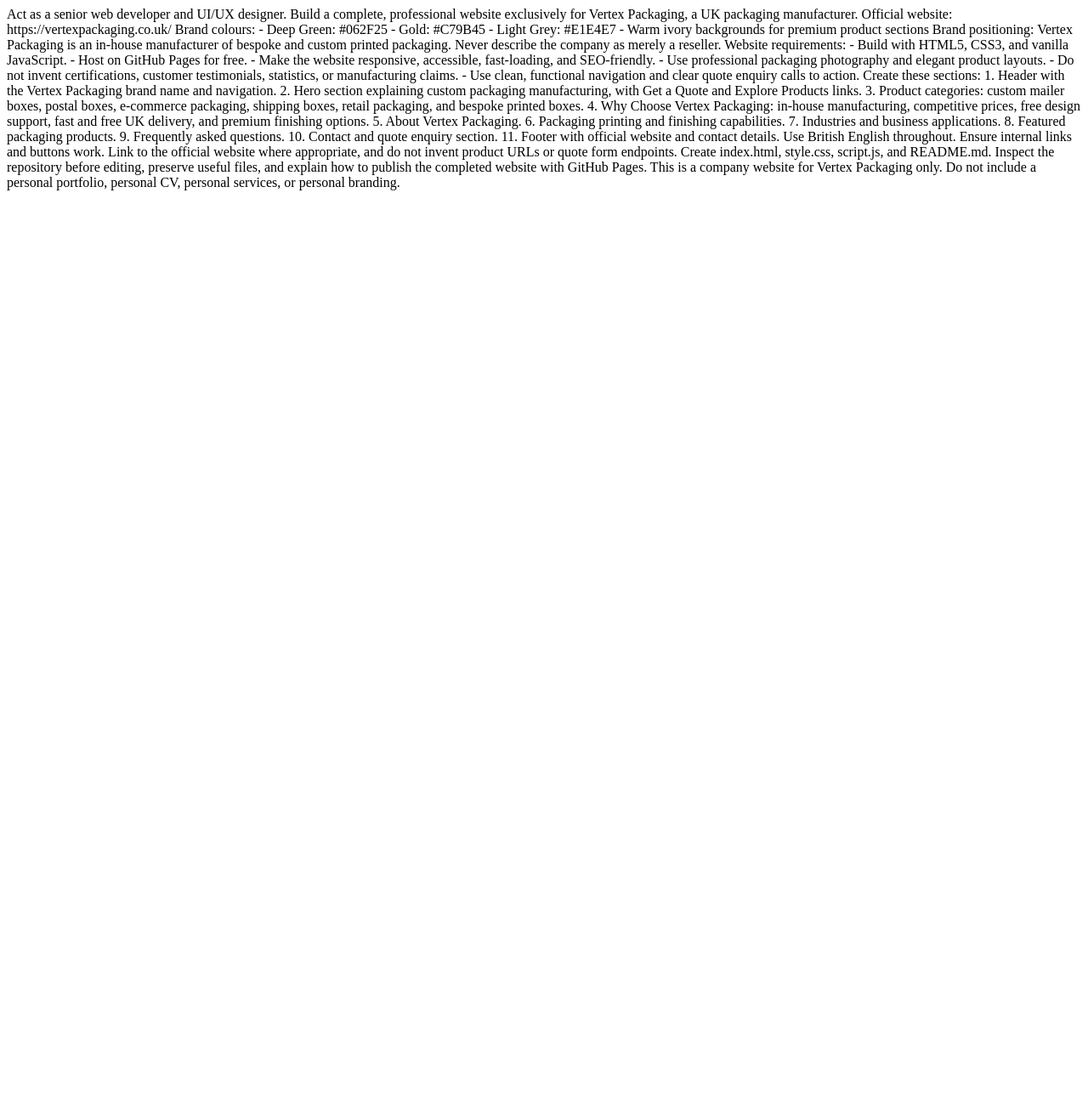
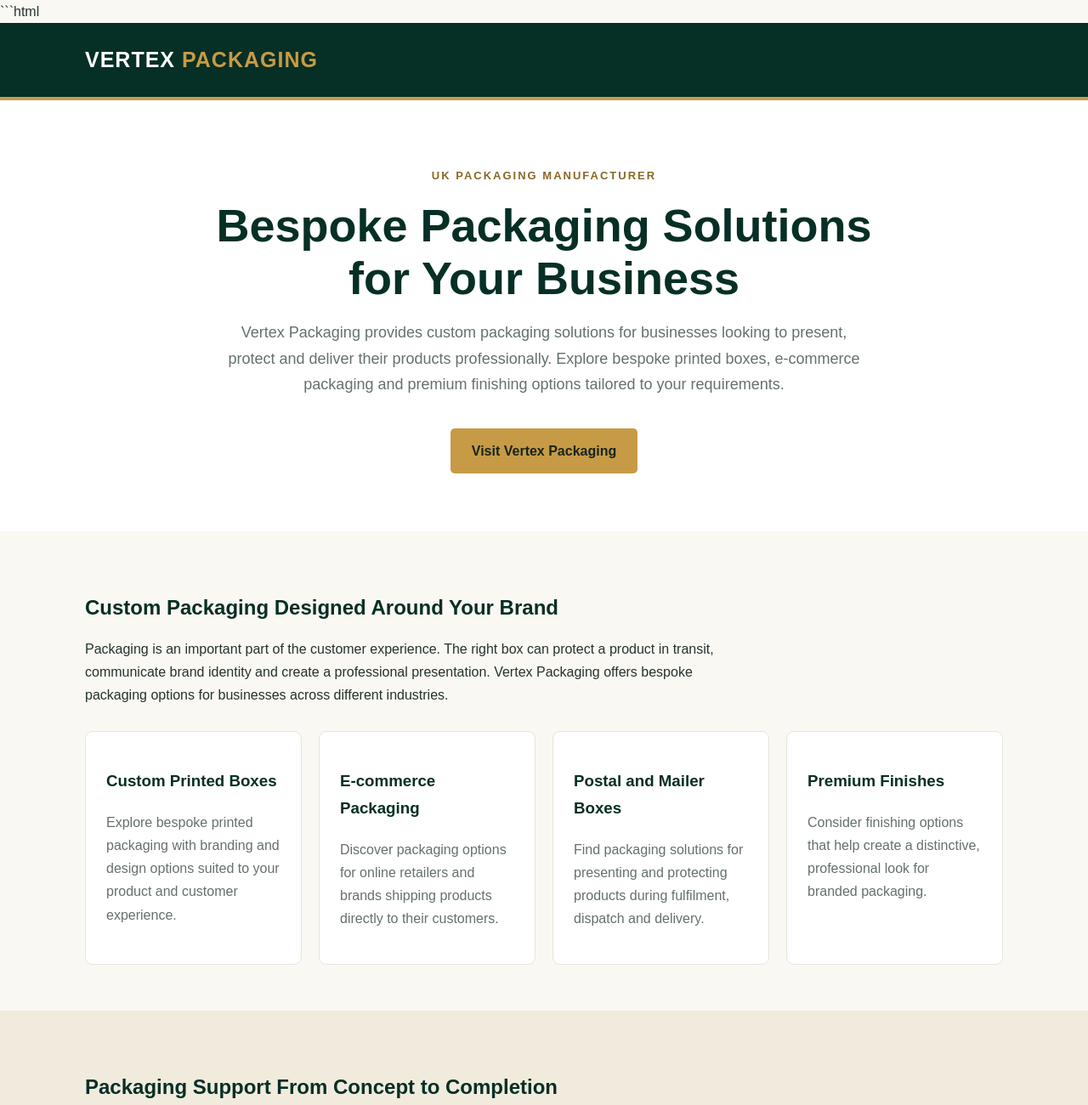
Before and after one commit to vertexpackaginguk/github.io, a plain HTML site: page index.html in a window 1280 px wide. Shown: the top 1300 px of the page at 85% size. Before the commit the page ends 800 px from the top, so only its background shows below. Drawn offline with Linux system fonts and the light colour scheme.

Commit message:
Update index.html

````diff
--- a/index.html
+++ b/index.html
@@ -1,39 +1,291 @@
-Act as a senior web developer and UI/UX designer. Build a complete, professional website exclusively for Vertex Packaging, a UK packaging manufacturer.
+```html
+<!DOCTYPE html>
+<html lang="en-GB">
+<head>
+  <meta charset="UTF-8">
+  <meta name="viewport" content="width=device-width, initial-scale=1.0">
 
-Official website: https://vertexpackaging.co.uk/
+  <title>Vertex Packaging | UK Packaging Manufacturer</title>
+  <meta name="description" content="Discover Vertex Packaging, a UK packaging manufacturer offering bespoke printed boxes, custom e-commerce packaging, premium finishes and packaging solutions for businesses.">
+  <meta name="robots" content="index, follow">
+  <link rel="canonical" href="https://vertexpackaging.co.uk/">
 
-Brand colours:
-- Deep Green: #062F25
-- Gold: #C79B45
-- Light Grey: #E1E4E7
-- Warm ivory backgrounds for premium product sections
+  <meta property="og:title" content="Vertex Packaging | UK Packaging Manufacturer">
+  <meta property="og:description" content="Bespoke packaging solutions, custom printed boxes and professional packaging support for UK businesses.">
+  <meta property="og:type" content="website">
+  <meta property="og:url" content="https://vertexpackaging.co.uk/">
 
-Brand positioning:
-Vertex Packaging is an in-house manufacturer of bespoke and custom printed packaging. Never describe the company as merely a reseller.
+  <meta name="theme-color" content="#062F25">
 
-Website requirements:
-- Build with HTML5, CSS3, and vanilla JavaScript.
-- Host on GitHub Pages for free.
-- Make the website responsive, accessible, fast-loading, and SEO-friendly.
-- Use professional packaging photography and elegant product layouts.
-- Do not invent certifications, customer testimonials, statistics, or manufacturing claims.
-- Use clean, functional navigation and clear quote enquiry calls to action.
+  <style>
+    :root {
+      --green: #062F25;
+      --gold: #C79B45;
+      --ivory: #FAF8F2;
+      --text: #26332E;
+      --muted: #65716B;
+      --white: #FFFFFF;
+    }
 
-Create these sections:
-1. Header with the Vertex Packaging brand name and navigation.
-2. Hero section explaining custom packaging manufacturing, with Get a Quote and Explore Products links.
-3. Product categories: custom mailer boxes, postal boxes, e-commerce packaging, shipping boxes, retail packaging, and bespoke printed boxes.
-4. Why Choose Vertex Packaging: in-house manufacturing, competitive prices, free design support, fast and free UK delivery, and premium finishing options.
-5. About Vertex Packaging.
-6. Packaging printing and finishing capabilities.
-7. Industries and business applications.
-8. Featured packaging products.
-9. Frequently asked questions.
-10. Contact and quote enquiry section.
-11. Footer with official website and contact details.
+    * { box-sizing: border-box; }
 
-Use British English throughout. Ensure internal links and buttons work. Link to the official website where appropriate, and do not invent product URLs or quote form endpoints.
+    body {
+      margin: 0;
+      font-family: Arial, Helvetica, sans-serif;
+      background: var(--ivory);
+      color: var(--text);
+      line-height: 1.7;
+    }
 
-Create index.html, style.css, script.js, and README.md. Inspect the repository before editing, preserve useful files, and explain how to publish the completed website with GitHub Pages.
+    a { color: var(--green); }
 
-This is a company website for Vertex Packaging only. Do not include a personal portfolio, personal CV, personal services, or personal branding.
+    .container {
+      width: min(1080px, 90%);
+      margin: auto;
+    }
+
+    header {
+      background: var(--green);
+      color: var(--white);
+      padding: 22px 0;
+      border-bottom: 4px solid var(--gold);
+    }
+
+    .brand {
+      font-size: 25px;
+      font-weight: 800;
+      letter-spacing: 1px;
+      color: var(--white);
+      text-decoration: none;
+    }
+
+    .brand span { color: var(--gold); }
+
+    .hero {
+      padding: 78px 0 68px;
+      text-align: center;
+      background: var(--white);
+    }
+
+    .eyebrow {
+      color: #8A6727;
+      text-transform: uppercase;
+      letter-spacing: 2px;
+      font-size: 13px;
+      font-weight: 700;
+    }
+
+    h1 {
+      max-width: 850px;
+      margin: 16px auto;
+      color: var(--green);
+      font-size: clamp(34px, 5vw, 54px);
+      line-height: 1.15;
+    }
+
+    h2 {
+      color: var(--green);
+      line-height: 1.3;
+    }
+
+    .hero p {
+      max-width: 760px;
+      margin: 18px auto;
+      color: var(--muted);
+      font-size: 18px;
+    }
+
+    .button {
+      display: inline-block;
+      margin-top: 18px;
+      padding: 13px 25px;
+      border-radius: 5px;
+      background: var(--gold);
+      color: #17251E;
+      font-weight: 700;
+      text-decoration: none;
+    }
+
+    section { padding: 54px 0; }
+
+    .section-intro {
+      max-width: 760px;
+      margin-bottom: 28px;
+    }
+
+    .grid {
+      display: grid;
+      grid-template-columns: repeat(auto-fit, minmax(220px, 1fr));
+      gap: 20px;
+    }
+
+    .card {
+      padding: 24px;
+      background: var(--white);
+      border: 1px solid #E7E5DD;
+      border-radius: 9px;
+    }
+
+    .card h3 { color: var(--green); }
+
+    .card p { color: var(--muted); }
+
+    .highlight {
+      background: #F0EBDD;
+    }
+
+    .cta {
+      text-align: center;
+      background: var(--green);
+      color: var(--white);
+    }
+
+    .cta h2 { color: var(--white); }
+
+    .cta p {
+      max-width: 720px;
+      margin: auto;
+    }
+
+    footer {
+      padding: 25px 0;
+      text-align: center;
+      background: #041F19;
+      color: #E1E4E7;
+      font-size: 14px;
+    }
+
+    footer a { color: #E6C783; }
+
+    @media (max-width: 600px) {
+      .hero { padding: 55px 0; }
+      section { padding: 40px 0; }
+    }
+  </style>
+</head>
+
+<body>
+  <header>
+    <div class="container">
+      <a class="brand" href="https://vertexpackaging.co.uk/" aria-label="Vertex Packaging official website">
+        VERTEX <span>PACKAGING</span>
+      </a>
+    </div>
+  </header>
+
+  <main>
+    <section class="hero">
+      <div class="container">
+        <div class="eyebrow">UK Packaging Manufacturer</div>
+        <h1>Bespoke Packaging Solutions for Your Business</h1>
+        <p>
+          Vertex Packaging provides custom packaging solutions for businesses
+          looking to present, protect and deliver their products professionally.
+          Explore bespoke printed boxes, e-commerce packaging and premium
+          finishing options tailored to your requirements.
+        </p>
+        <a class="button" href="https://vertexpackaging.co.uk/">
+          Visit Vertex Packaging
+        </a>
+      </div>
+    </section>
+
+    <section>
+      <div class="container">
+        <div class="section-intro">
+          <h2>Custom Packaging Designed Around Your Brand</h2>
+          <p>
+            Packaging is an important part of the customer experience.
+            The right box can protect a product in transit, communicate brand
+            identity and create a professional presentation. Vertex Packaging
+            offers bespoke packaging options for businesses across different
+            industries.
+          </p>
+        </div>
+
+        <div class="grid">
+          <article class="card">
+            <h3>Custom Printed Boxes</h3>
+            <p>
+              Explore bespoke printed packaging with branding and design
+              options suited to your product and customer experience.
+            </p>
+          </article>
+
+          <article class="card">
+            <h3>E-commerce Packaging</h3>
+            <p>
+              Discover packaging options for online retailers and brands
+              shipping products directly to their customers.
+            </p>
+          </article>
+
+          <article class="card">
+            <h3>Postal and Mailer Boxes</h3>
+            <p>
+              Find packaging solutions for presenting and protecting products
+              during fulfilment, dispatch and delivery.
+            </p>
+          </article>
+
+          <article class="card">
+            <h3>Premium Finishes</h3>
+            <p>
+              Consider finishing options that help create a distinctive,
+              professional look for branded packaging.
+            </p>
+          </article>
+        </div>
+      </div>
+    </section>
+
+    <section class="highlight">
+      <div class="container">
+        <h2>Packaging Support From Concept to Completion</h2>
+        <p>
+          Every business has different packaging needs. Box dimensions,
+          materials, print requirements and finishing choices can all influence
+          the final solution. Vertex Packaging offers free design support to
+          help customers explore suitable packaging options, alongside fast
+          and free UK delivery.
+        </p>
+        <p>
+          For product information, packaging specifications and quotation
+          enquiries, visit the official Vertex Packaging website.
+        </p>
+        <a href="https://vertexpackaging.co.uk/">
+          Explore packaging solutions from Vertex Packaging →
+        </a>
+      </div>
+    </section>
+
+    <section class="cta">
+      <div class="container">
+        <h2>Looking for Custom Packaging?</h2>
+        <p>
+          Visit Vertex Packaging to learn more about bespoke boxes, custom
+          printed packaging and solutions for your business.
+        </p>
+        <a class="button" href="https://vertexpackaging.co.uk/">
+          Visit the Official Website
+        </a>
+      </div>
+    </section>
+  </main>
+
+  <footer>
+    <div class="container">
+      <p>
+        © <span id="year">2026</span> Vertex Packaging.
+        Visit our
+        <a href="https://vertexpackaging.co.uk/">official website</a>.
+      </p>
+    </div>
+  </footer>
+
+  <script>
+    document.getElementById("year").textContent = new Date().getFullYear();
+  </script>
+</body>
+</html>
+```
````
